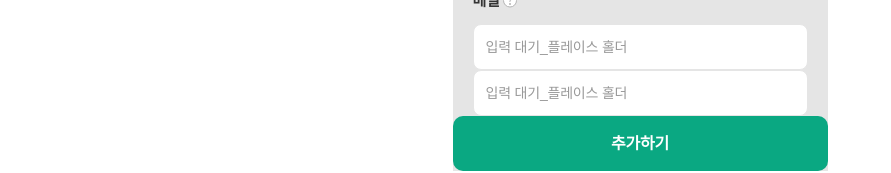
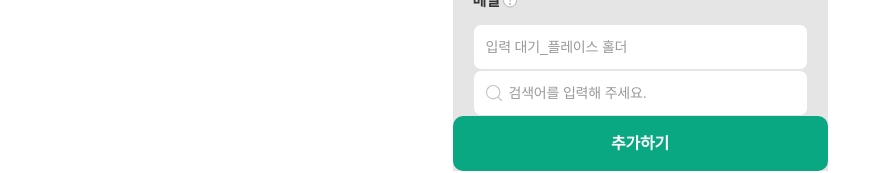
Before and after one commit to yurim45/practice-storybook, a Next.js app: page / in a window 1280 px wide. Shown: the part 455-628 px from the top of the page, without its empty margins (0-891 px from the left). Built offline with nearby package versions, Linux system fonts and the light colour scheme; a web font is replaced by a local one.

Commit message:
modify: redux

```diff
--- a/src/components/common/SubPageTitle/SubPageTitle.tsx
+++ b/src/components/common/SubPageTitle/SubPageTitle.tsx
@@ -42,7 +42,7 @@ const SubMain = styled.div`
 
 const AddBton = styled.button`
 	position: relative;
-	top: -34px;
+	top: -35px;
 	right: -315px;
 	color: ${({ theme }) => theme.colors.txtGreen};
 	font-weight: 400;
--- a/src/components/elem/button/Button.tsx
+++ b/src/components/elem/button/Button.tsx
@@ -19,6 +19,8 @@ const Button = ({ label, type = 'button', ...props }: ButtonProps) => {
 	);
 };
 
+export default Button;
+
 const Inner = styled.button<ButtonProps>`
 	padding: 12px;
 	width: ${({ size }) => (size === 'small' ? `${80}px` : '100%')};
@@ -32,5 +34,3 @@ const Inner = styled.button<ButtonProps>`
 	line-height: 0.5;
 	letter-spacing: -0.2px;
 `;
-
-export default Button;
--- a/src/components/elem/index.ts
+++ b/src/components/elem/index.ts
@@ -1,4 +1,5 @@
 import Button from '@elem/button/Button';
-import TextInput from '@elem/textInput/TextInput';
+import TextInput from '@components/elem/textInput/TextInput';
+import SearchInput from '@components/elem/searchInput/SearchInput';
 
-export { Button, TextInput };
+export { Button, TextInput, SearchInput };
--- /dev/null
+++ b/src/components/elem/searchInput/SearchInput.tsx
@@ -0,0 +1,41 @@
+import { IconSearch } from '@components/icons';
+import { inputStyle } from '@styles/variable';
+import React from 'react';
+import { UseFormRegisterReturn } from 'react-hook-form';
+import styled from 'styled-components';
+
+type TextInputProps = {
+	register: UseFormRegisterReturn;
+	placeholder?: string;
+};
+
+const SearchInput = ({
+	placeholder = '검색어를 입력해 주세요.',
+	register,
+}: TextInputProps) => {
+	return (
+		<Inner>
+			<IconWrapper>
+				<IconSearch color="#C5C5C5" width={18} />
+			</IconWrapper>
+			<InnerInput {...register} type="text" placeholder={placeholder} />
+		</Inner>
+	);
+};
+
+export default SearchInput;
+
+const Inner = styled.div`
+	width: 335px;
+	margin: auto;
+`;
+
+const IconWrapper = styled.span`
+	position: absolute;
+	padding: 14px 12px;
+`;
+
+const InnerInput = styled.input`
+	${inputStyle()};
+	padding-left: 35px;
+`;
--- a/src/components/elem/textInput/TextInput.tsx
+++ b/src/components/elem/textInput/TextInput.tsx
@@ -33,6 +33,8 @@ const TextInput = ({
 	);
 };
 
+export default TextInput;
+
 const Inner = styled.div`
 	width: 335px;
 	margin: auto;
@@ -54,5 +56,3 @@ const Title = styled.div`
 const InnerInput = styled.input`
 	${inputStyle()};
 `;
-
-export default TextInput;
--- a/src/data/userInfo/userInfo.ts
+++ b/src/data/userInfo/userInfo.ts
@@ -1,13 +1,13 @@
 import { AnyAction } from 'redux';
 
 // 액션 type
-const ADD_USER_NAME = 'ADD_USER_NAME' as const;
-const CLEAR = 'CLEAR' as const;
+const ADD_USER_INFO = 'ADD_USER_INFO';
+const CLEAR = 'CLEAR';
 
 // 액션 생성 함수
-export const getUserName = (value: string) => {
+export const getUserInfo = (value: string) => {
 	return (dispatch: any) => {
-		dispatch({ type: ADD_USER_NAME, data: value });
+		dispatch({ type: ADD_USER_INFO, data: value });
 	};
 };
 
@@ -17,29 +17,28 @@ export const clear = () => {
 	};
 };
 
-// 액션들의 타입스크립트 타입 준비
-type UserAction = ReturnType<typeof getUserName> | ReturnType<typeof clear>;
-
 // 상태를 위한 타입 선언
-export type User = {
+export type UserProps = {
 	id: number;
 	name: string;
+	email: string;
 };
 
-type UserState = User[];
-
 // 초깃값 설정
-const INITIAL_STATE: UserState = [];
+const INITIAL_STATE: UserProps[] = [];
 
 // 리듀서 구현
 export const userInfo = (
-	state: UserState = INITIAL_STATE,
+	state: UserProps[] = INITIAL_STATE,
 	action: AnyAction
-): UserState => {
+): UserProps[] => {
 	switch (action?.type) {
-		case ADD_USER_NAME:
+		case ADD_USER_INFO:
 			const nextId = state?.length > 0 ? state?.length + 1 : 1;
-			return [...state, { id: nextId, name: action?.data }];
+			return [
+				...state,
+				{ id: nextId, name: action?.data?.name, email: action?.data?.email },
+			];
 		case CLEAR:
 			return INITIAL_STATE;
 		default:
--- a/src/pages/index.tsx
+++ b/src/pages/index.tsx
@@ -23,8 +23,8 @@ import {
 } from '@components/icons/index';
 import { TagListCategory, TagNts, TagUserEdit } from '@components/tags';
 import { SubMainTop, SubPageTitle, TabMenu } from '@components/common/index';
-import { Button, TextInput } from '@elem/index';
-import { getUserName } from '@data/userInfo/userInfo';
+import { Button, TextInput, SearchInput } from '@elem/index';
+import { getUserInfo } from '@data/userInfo/userInfo';
 import { useForm } from 'react-hook-form';
 
 type State = { data: string };
@@ -32,7 +32,7 @@ type AppDispatch = ThunkDispatch<State, any, AnyAction>;
 
 const Home: NextPage = () => {
 	const dispatch: AppDispatch = useDispatch();
-	const userInfo = useSelector((state) => state);
+	const userInfo = useSelector((state: any) => state?.userInfo);
 
 	const { register, handleSubmit, reset } = useForm({
 		defaultValues: {
@@ -43,7 +43,7 @@ const Home: NextPage = () => {
 	});
 
 	const handleUserInfo = (data: any) => {
-		dispatch(getUserName(data?.name));
+		dispatch(getUserInfo(data));
 		reset();
 	};
 
@@ -111,10 +111,7 @@ const Home: NextPage = () => {
 							placeholder="입력 대기_플레이스 홀더"
 							iconHelp={true}
 						/>
-						<TextInput
-							register={register('search')}
-							placeholder="입력 대기_플레이스 홀더"
-						/>
+						<SearchInput register={register('search')} />
 						<Button
 							label="추가하기"
 							type="submit"
```
Also changed, not shown: 1 other file (tests, documents, lock files or other folders).
